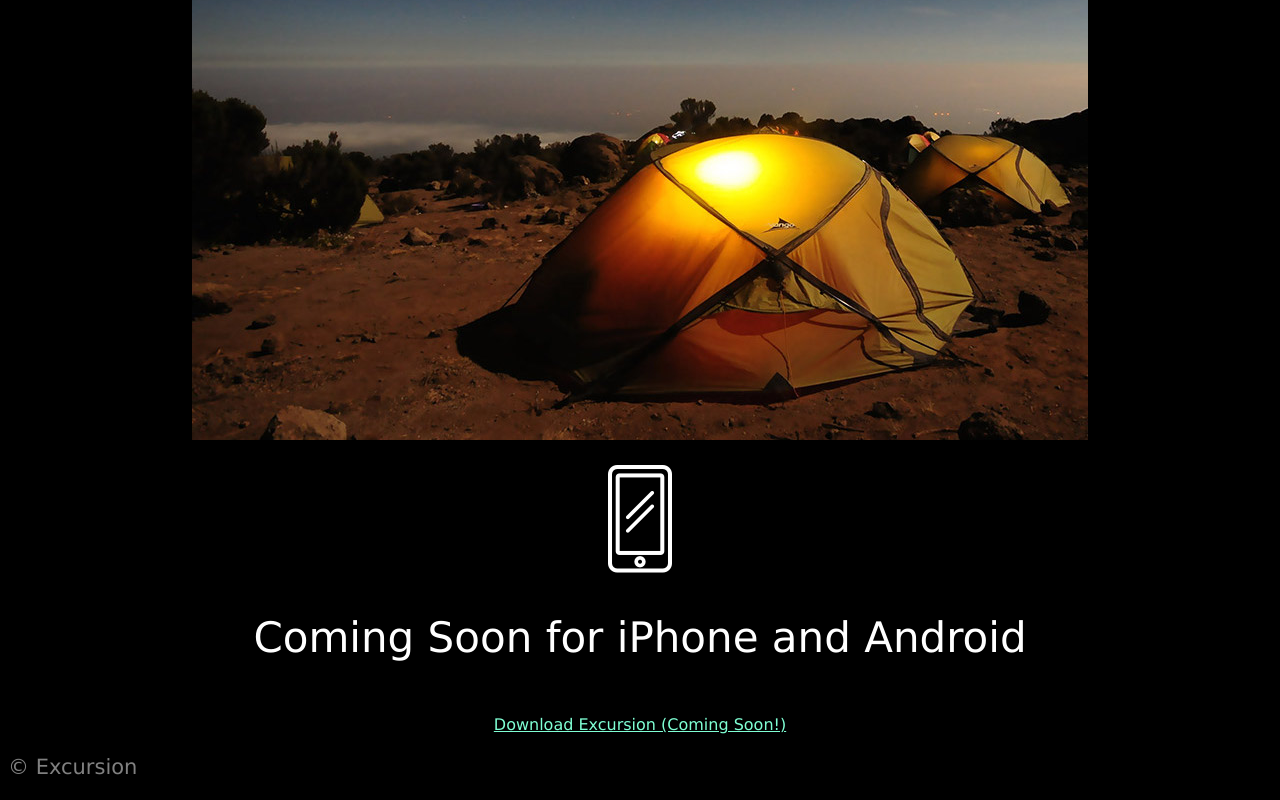
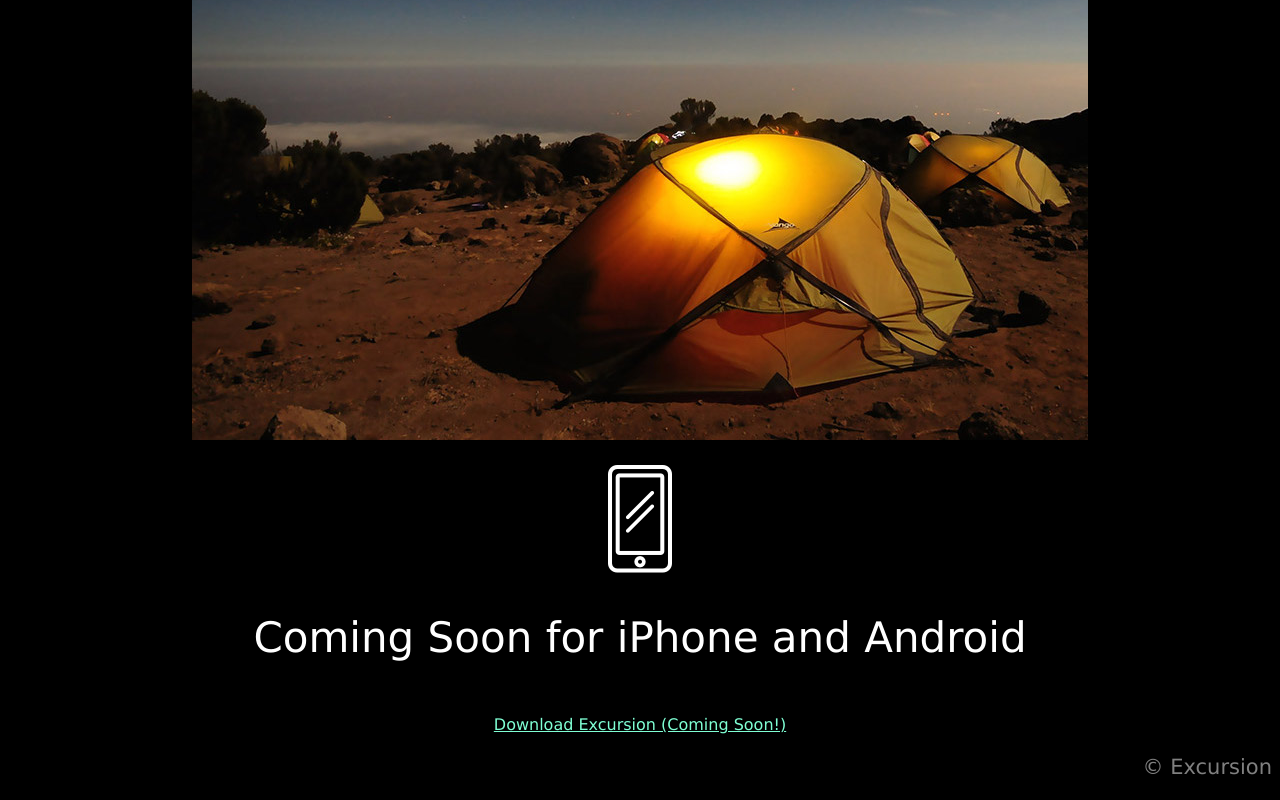
Before and after one commit to rayaj831/excursion, a plain HTML site: page index.html in a window 1280 px wide. Shown: the part 568-1368 px from the top of the page. Drawn offline with Linux system fonts and the light colour scheme.

Commit message:
Added styling to copyright info

```diff
--- a/resources/css/style.css
+++ b/resources/css/style.css
@@ -33,3 +33,8 @@ p {
 .heading,.video,.guide,.soon {
 	text-align: center;
 }
+
+#foot {
+	color: gray;
+	text-align: right;
+}
```
